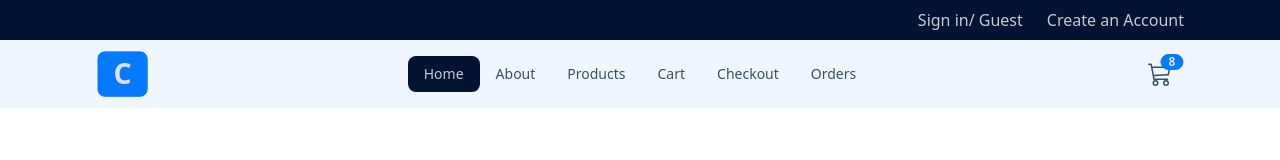
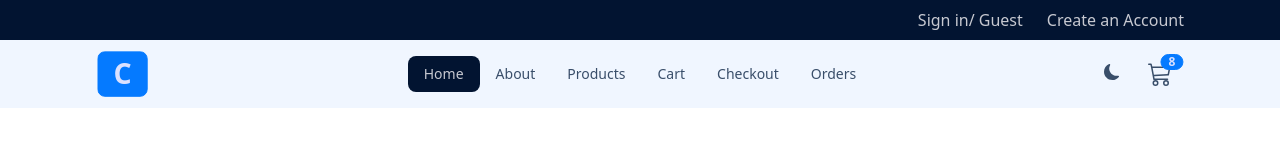
Before and after one commit to Mohamed-Ramadan1/Comfy-Store, a React (Vite) app: page / in a window 1280 px wide. Shown: the top 160 px of the page. Built offline with nearby package versions, Linux system fonts and the light colour scheme.

Commit message:
complete navbar details.

```diff
--- a/src/components/Navbar.jsx
+++ b/src/components/Navbar.jsx
@@ -1,9 +1,14 @@
 import { NavLink } from "react-router-dom";
+import { useState } from "react";
 import { BsCart3, BsMoonFill, BsSunFill } from "react-icons/bs";
 import { FaBarsStaggered } from "react-icons/fa6";
 import NavLinks from "./NavLinks";
 
 const Navbar = () => {
+  const [theme, setTheme] = useState();
+  const handleTheme = () => {
+    setTheme((prev) => !prev);
+  };
   return (
     <nav className="bg-base-200">
       <div className="navbar align-element ">
@@ -35,6 +40,18 @@
         </div>
         <div className="navbar-end">
           {/* THEME ICONS */}
+          <div className="nav-bar-end">
+            <label className="swap swap-rotate ">
+              {/* this hidden checkbox controls the state */}
+              <input type="checkbox" onChange={handleTheme} />
+
+              {/* sun icon */}
+              <BsSunFill className="swap-on h-4 w-4" />
+
+              {/* moon icon */}
+              <BsMoonFill className="swap-off h-4 w-4" />
+            </label>
+          </div>
           {/* CART LINK*/}
           <NavLink to="cart" className="btn btn-ghost btn-circle btn-md ml-4">
             <div className="indicator">
--- /dev/null
+++ b/src/components/Theme.jsx
@@ -0,0 +1,7 @@
+import React from "react";
+
+const Theme = () => {
+  return <div></div>;
+};
+
+export default Theme;
```
